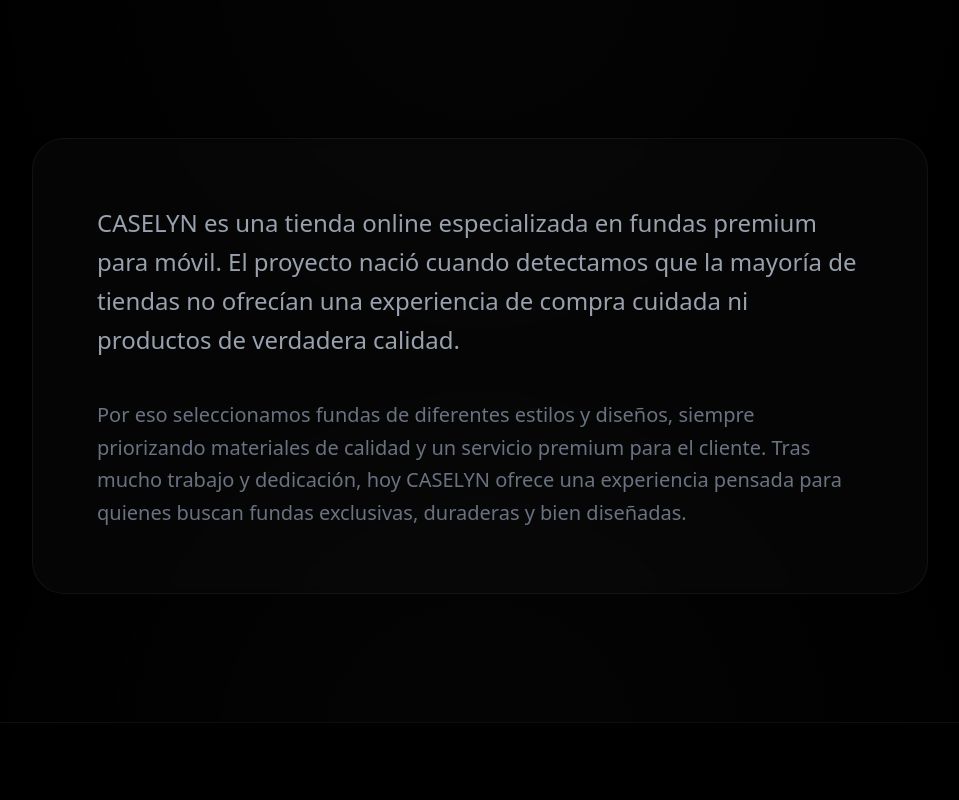
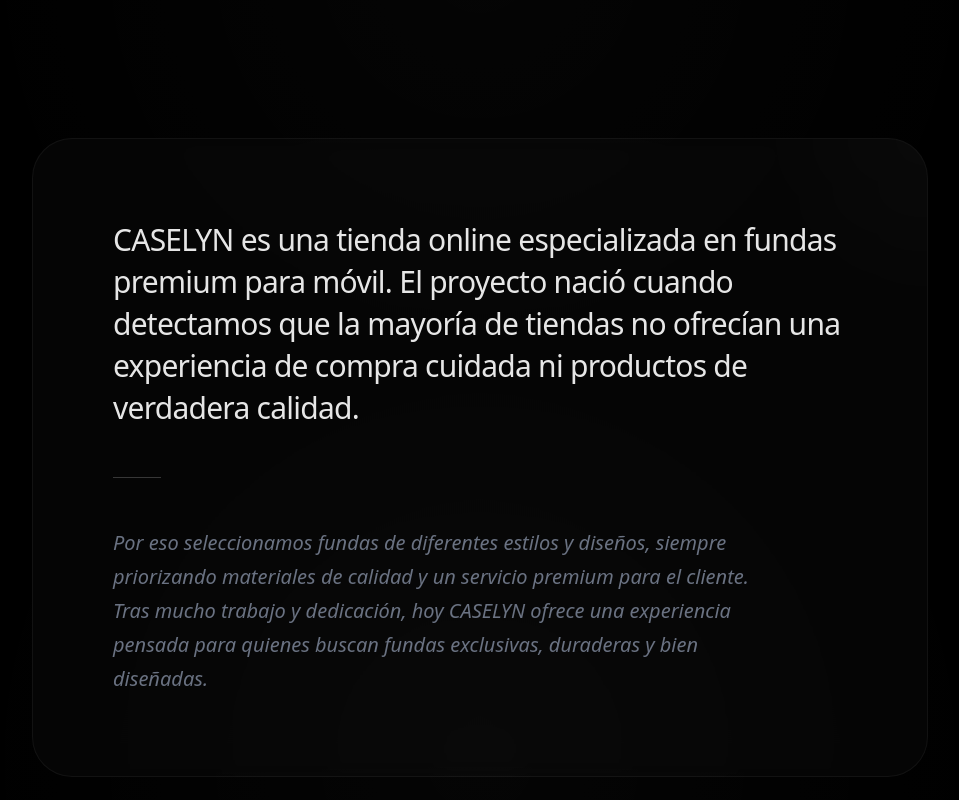
Before and after one commit to sultanaa21/web-fundas, a Next.js app: page /about in a window 1280 px wide. Shown: the part 440-1240 px from the top of the page, without its empty margins (160-1119 px from the left). Built offline with nearby package versions, Linux system fonts and the light colour scheme.

Commit message:
style: enhance about page elegance while keeping custom text

```diff
--- a/app/about/page.tsx
+++ b/app/about/page.tsx
@@ -2,19 +2,27 @@
     return (
         <div className="container mx-auto px-6 py-32 md:px-16">
             <div className="max-w-4xl mx-auto text-center">
-                <h1 className="text-6xl md:text-8xl font-semibold tracking-tight text-white mb-20 leading-tight">
+                <h1 className="text-6xl md:text-8xl font-semibold tracking-tight text-white mb-24 leading-tight">
                     Sobre <br />
                     <span className="text-white/40">Nosotros.</span>
                 </h1>
 
-                <div className="space-y-10 text-left mt-32">
-                    <section className="bg-white/[0.02] border border-white/5 p-12 md:p-16 rounded-[32px] backdrop-blur-sm">
-                        <p className="text-gray-400 text-xl md:text-2xl leading-relaxed font-normal mb-10">
-                            CASELYN es una tienda online especializada en fundas premium para móvil. El proyecto nació cuando detectamos que la mayoría de tiendas no ofrecían una experiencia de compra cuidada ni productos de verdadera calidad.
-                        </p>
-                        <p className="text-gray-500 text-lg md:text-xl leading-relaxed font-normal">
-                            Por eso seleccionamos fundas de diferentes estilos y diseños, siempre priorizando materiales de calidad y un servicio premium para el cliente. Tras mucho trabajo y dedicación, hoy CASELYN ofrece una experiencia pensada para quienes buscan fundas exclusivas, duraderas y bien diseñadas.
-                        </p>
+                <div className="mt-32 space-y-20 text-left">
+                    <section className="relative group">
+                        <div className="absolute -inset-8 bg-gradient-to-r from-white/5 to-transparent rounded-[40px] opacity-0 group-hover:opacity-100 transition-opacity duration-700 blur-2xl" />
+                        <div className="relative bg-white/[0.02] border border-white/5 p-12 md:p-20 rounded-[40px] backdrop-blur-md overflow-hidden">
+                            <div className="absolute top-0 right-0 w-64 h-64 bg-white/[0.02] rounded-full blur-3xl -mr-32 -mt-32" />
+
+                            <p className="text-white/90 text-2xl md:text-3xl leading-[1.4] font-medium mb-12 tracking-tight">
+                                CASELYN es una tienda online especializada en fundas premium para móvil. El proyecto nació cuando detectamos que la mayoría de tiendas no ofrecían una experiencia de compra cuidada ni productos de verdadera calidad.
+                            </p>
+
+                            <div className="w-12 h-[1px] bg-white/20 mb-12" />
+
+                            <p className="text-gray-500 text-lg md:text-xl leading-[1.7] font-normal max-w-2xl italic">
+                                Por eso seleccionamos fundas de diferentes estilos y diseños, siempre priorizando materiales de calidad y un servicio premium para el cliente. Tras mucho trabajo y dedicación, hoy CASELYN ofrece una experiencia pensada para quienes buscan fundas exclusivas, duraderas y bien diseñadas.
+                            </p>
+                        </div>
                     </section>
                 </div>
             </div>
```
